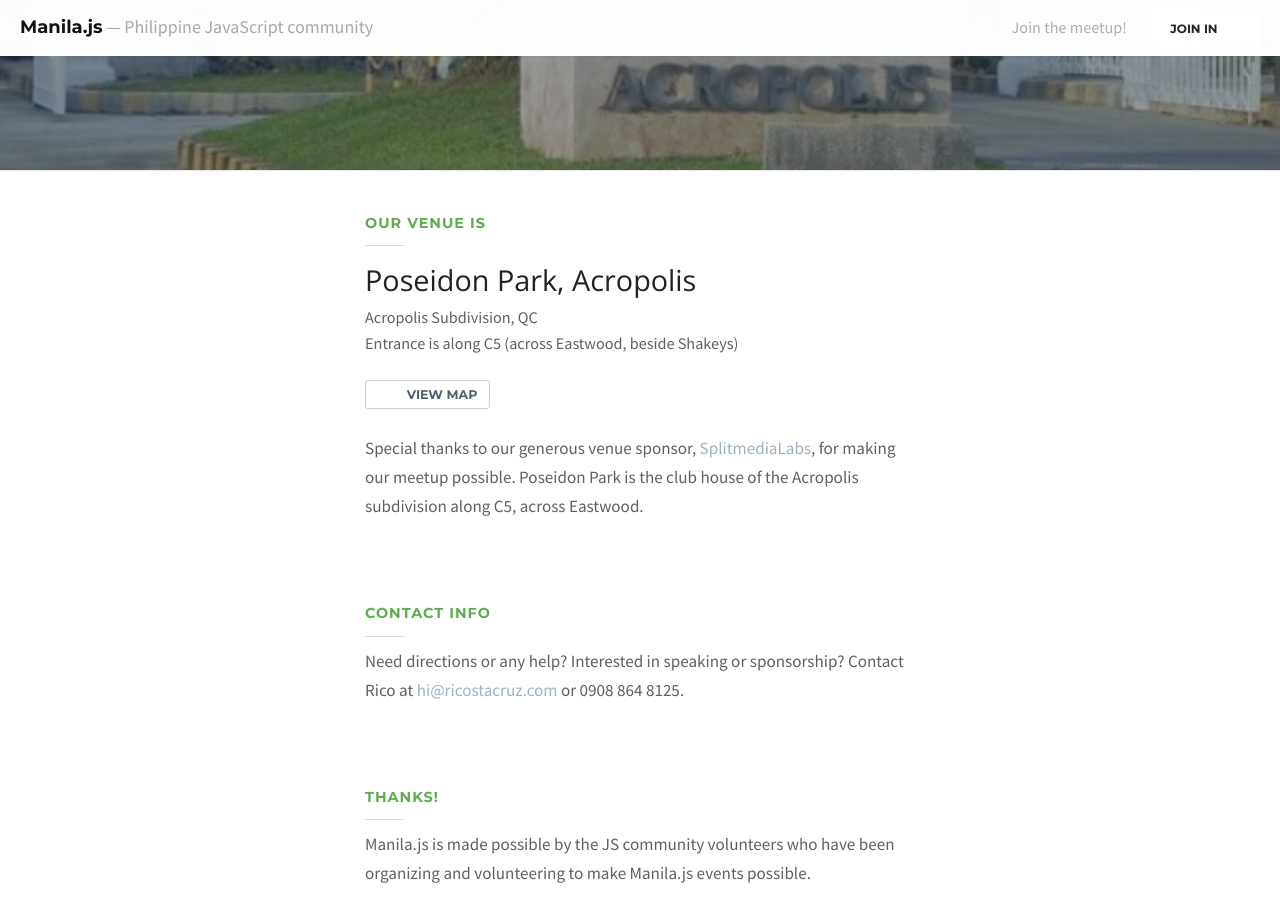
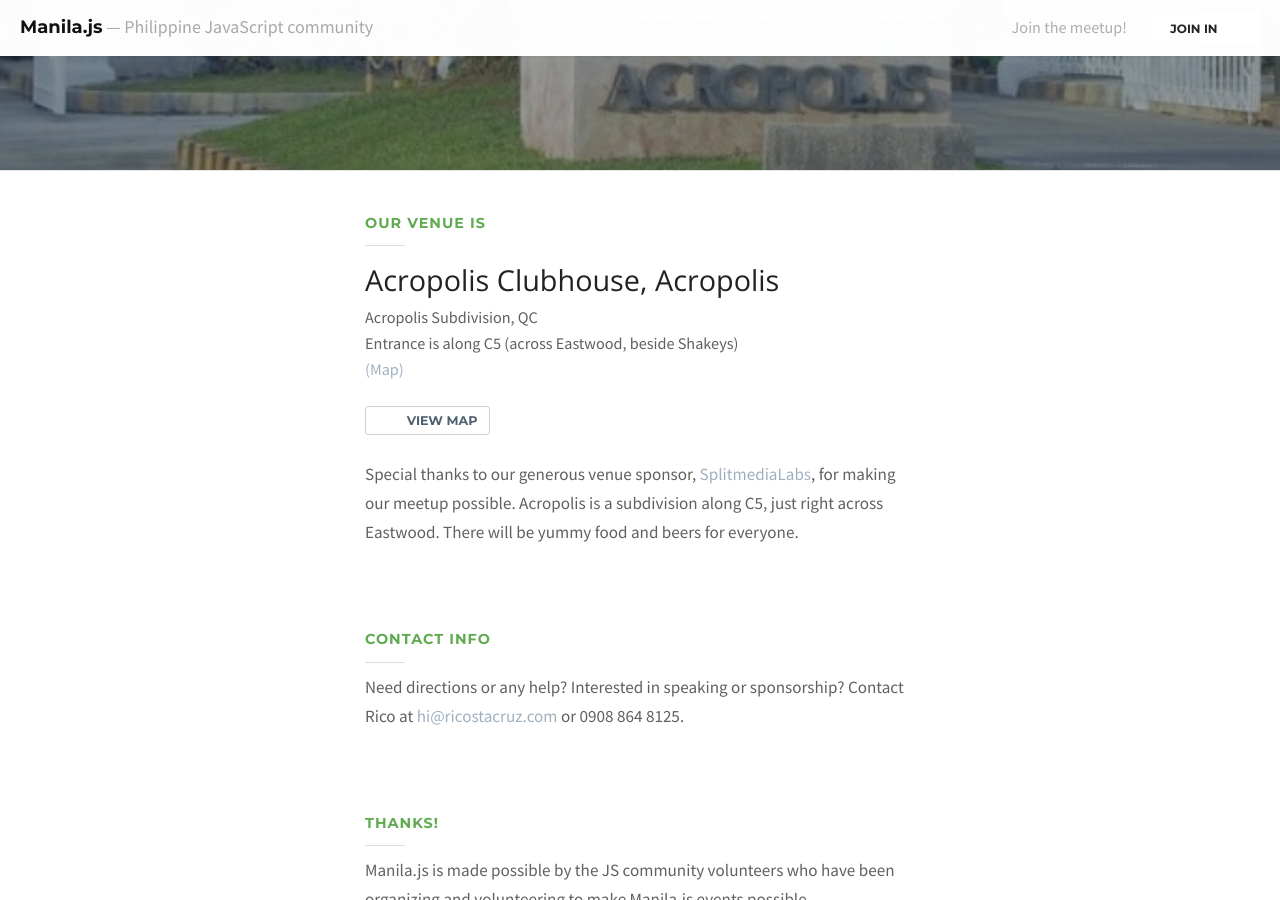
Before and after one commit to manilajs/manilajs.com, a Jekyll site: the page built from index.html, in a window 1280 px wide and 900 px high, scrolled down 1987 px. Built offline with Jekyll 4.4.1, drawn with Linux system fonts in a browser that asks for light colours; nearby versions of some CDN libraries; some web fonts are replaced.

Commit message:
Update website with new venue

```diff
--- a/index.html
+++ b/index.html
@@ -33,20 +33,21 @@ hero:
 
 # -- Comment out the venue if it's TBD --
 venue:
-  name: Poseidon Park, Acropolis
+  name: Acropolis Clubhouse, Acropolis
   panorama: "images/acropolis-gate.jpg"
   url: "https://plus.google.com/104924249993076797564/about?gl=ph&hl=en"
   # icon:
-  map: "https://www.google.com/maps/dir//Poseidon+Park/data=!4m5!4m4!1m0!1m2!1m1!1s0x3397b7f77e57f47d:0xe944f18691c782b8?gl=PH&hl=en"
+  map: "https://www.google.com.ph/maps/place/Acropolis+Club+House/@14.6045679,121.0770922,17z/data=!4m2!3m1!1s0x0000000000000000:0x66cad4151e045f22?hl=en"
   address: |-
     Acropolis Subdivision, QC<br>
-    Entrance is along C5 (across Eastwood, beside Shakeys)
+    Entrance is along C5 (across Eastwood, beside Shakeys)<br>
+    <a href="http://i.imgur.com/L9rxFqB.png">(Map)</a>
 
   description: |-
     Special thanks to our generous venue sponsor, <a
     href='http://splitmedialabs.com/'>SplitmediaLabs</a>, for making our
-    meetup possible. Poseidon Park is the club house of the Acropolis
-    subdivision along C5, across Eastwood.
+    meetup possible. Acropolis is a subdivision along C5, just right across
+    Eastwood. There will be yummy food and beers for everyone.
 
 # -- Comment out the drinkup if it's not available --
 # drinkup:
```
